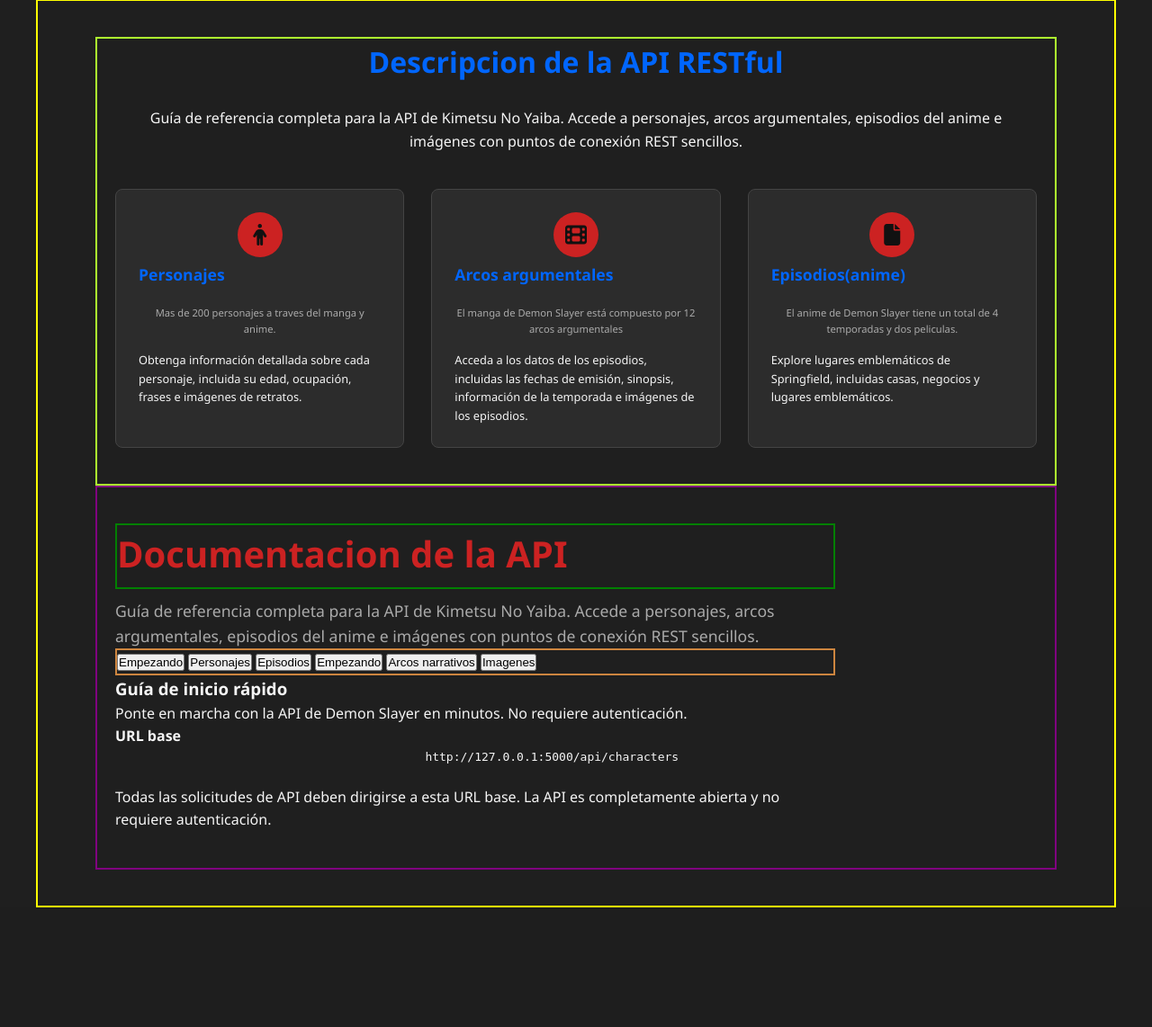
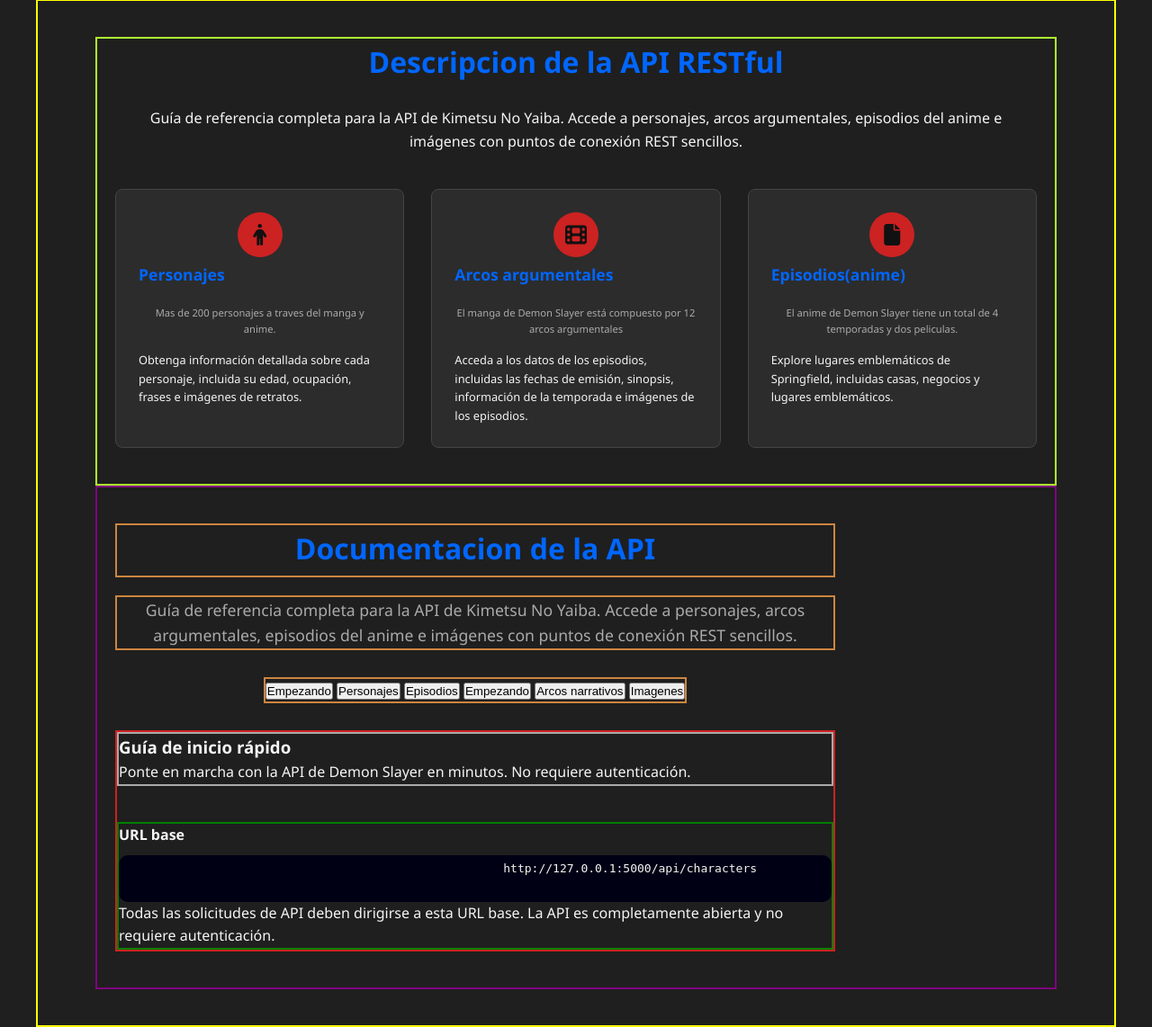
Before and after one commit to DaniDevGS/Demon-Slayer-API, a Flask app: page / in a window 1280 px wide. Shown: the part 521-1663 px from the top of the page at 90% size. Before the commit the page ends 1530 px from the top, so only its background shows below. Run offline with Flask 3, Linux system fonts and the light colour scheme; some libraries are stand-ins or nearby versions.

Commit message:
Feat: Mejora al HTML y CSS

```diff
--- a/static/CSS/styles.css
+++ b/static/CSS/styles.css
@@ -312,13 +312,18 @@
     text-align: center;
     margin-bottom: 40px;
     max-width: max-content;
+    border: 2px peru solid;
+    height: auto;
 }
 
 .documenation-title h2 {
-    color: var(--color-acento-primario);
-    font-size: 2.5em;
-    margin-bottom: 10px;
-    border: 2px green solid;
+    font-size: 2em;
+    font-weight: 700;
+    color: var(--color-acento-secundario); /* Títulos de sección en color secundario */
+    margin-bottom: 20px;
+    padding-bottom: 5px;
+    text-align: center;
+    border: 2px peru solid;
 }
 
 .documenation-title p {
@@ -326,10 +331,13 @@
     margin: 0 auto;
     font-size: 1.1em;
     color: #aaaaaa;
+    text-align: center;
+    border: 2px peru solid;
 }
 
 .contenido{
-    align-content: center;
+    align-items: center;
+    justify-items: center;
     margin: 0 auto;
 }
 
@@ -337,8 +345,38 @@
     align-items: center;
     justify-items: center;
     border: 2px peru solid;
+    margin: 30px;
+    padding: 0 auto;
+    gap: 1.2rem;
 }
 
+/* GUIE */
+.guie{
+    border:2px #cc2222 solid;
+}
+
+.guie-header{
+    border: 2px #aaaaaa solid;
+    margin-bottom: 40px;
+}
+
+.guie-url{
+    border: 2px green solid;
+}
+
+.guie-url h4{
+    margin-bottom: 10px;
+}
+
+.textbox{
+    background-color: rgb(0, 0, 21);
+    height: auto;
+    width: auto;
+    padding: 5px;
+    text-align: center;
+    justify-items: center;
+    border-radius: 10px;
+}
 /*
 |--------------------------------------------------------------------------
 | Media Queries (Responsiveness)
--- a/templates/index.html
+++ b/templates/index.html
@@ -3,11 +3,13 @@
 <head>
     <meta charset="UTF-8">
     <meta name="viewport" content="width=device-width, initial-scale=1.0">
+    <meta name="description" content="Academia de informática más grande de Venezuela, formamos programadores en Python, Java, JavaScript y lenguajes web">
     <script src="https://kit.fontawesome.com/daf8c554e7.js" crossorigin="anonymous"></script>
-    <title>Document</title>
+    <title>DEMON SLAYER API</title>
     <!-- <link rel="stylesheet" href="{{ url_for('static', filename='css/styles.css') }}"> -->
     <!-- <link rel="stylesheet" href="/static/CSS/styles.css"> -->
     <link rel="stylesheet" href="/static/CSS/styles.css">
+    <link rel="shortcut icon" href="/static/Img/Demon-Slayer-Logo.png" type="image/png">
     <!-- <link rel="stylesheet" href="{{ url_for('static', filename='css/style.css') }}"> -->
 </head>
 <body>
```
